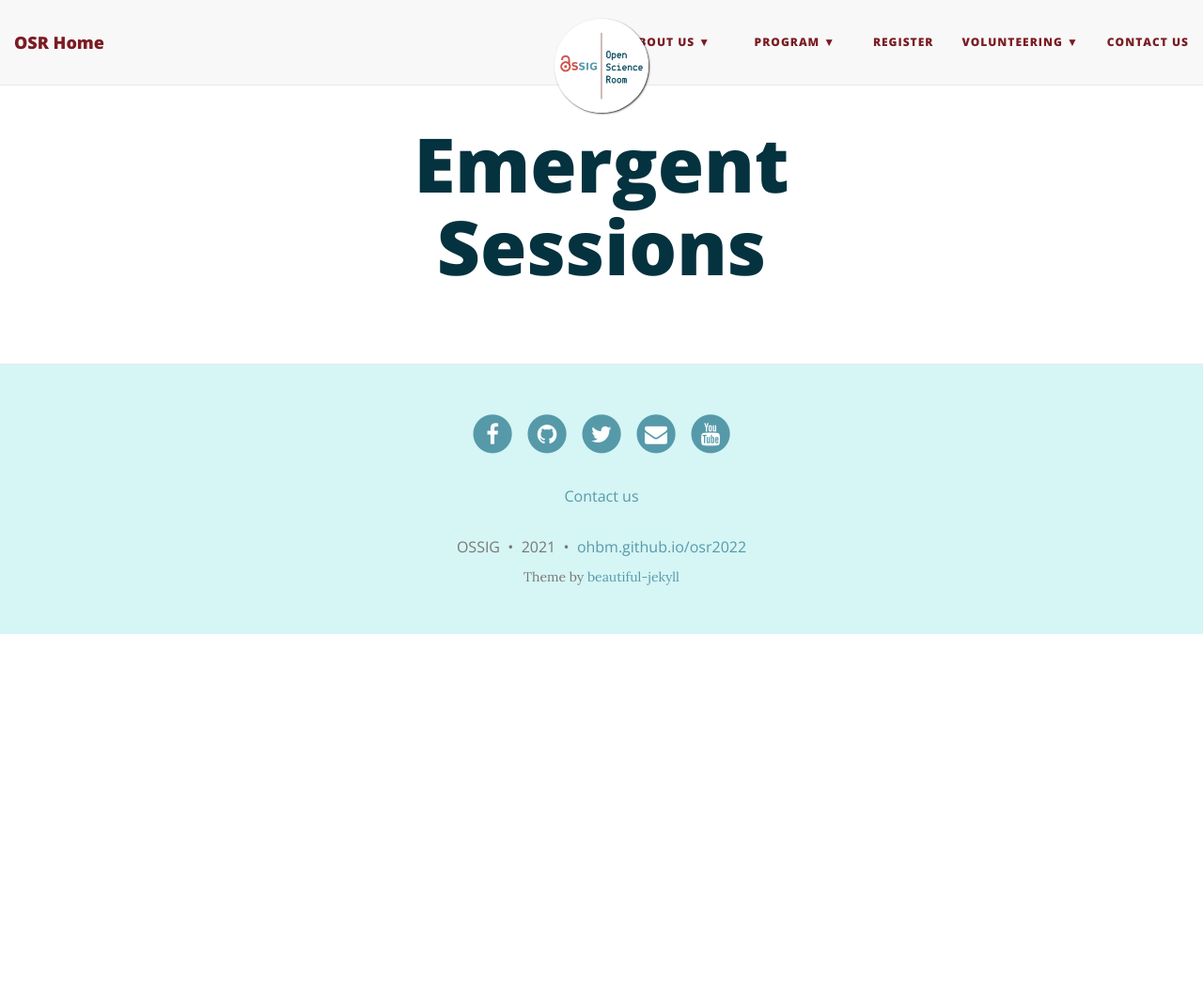
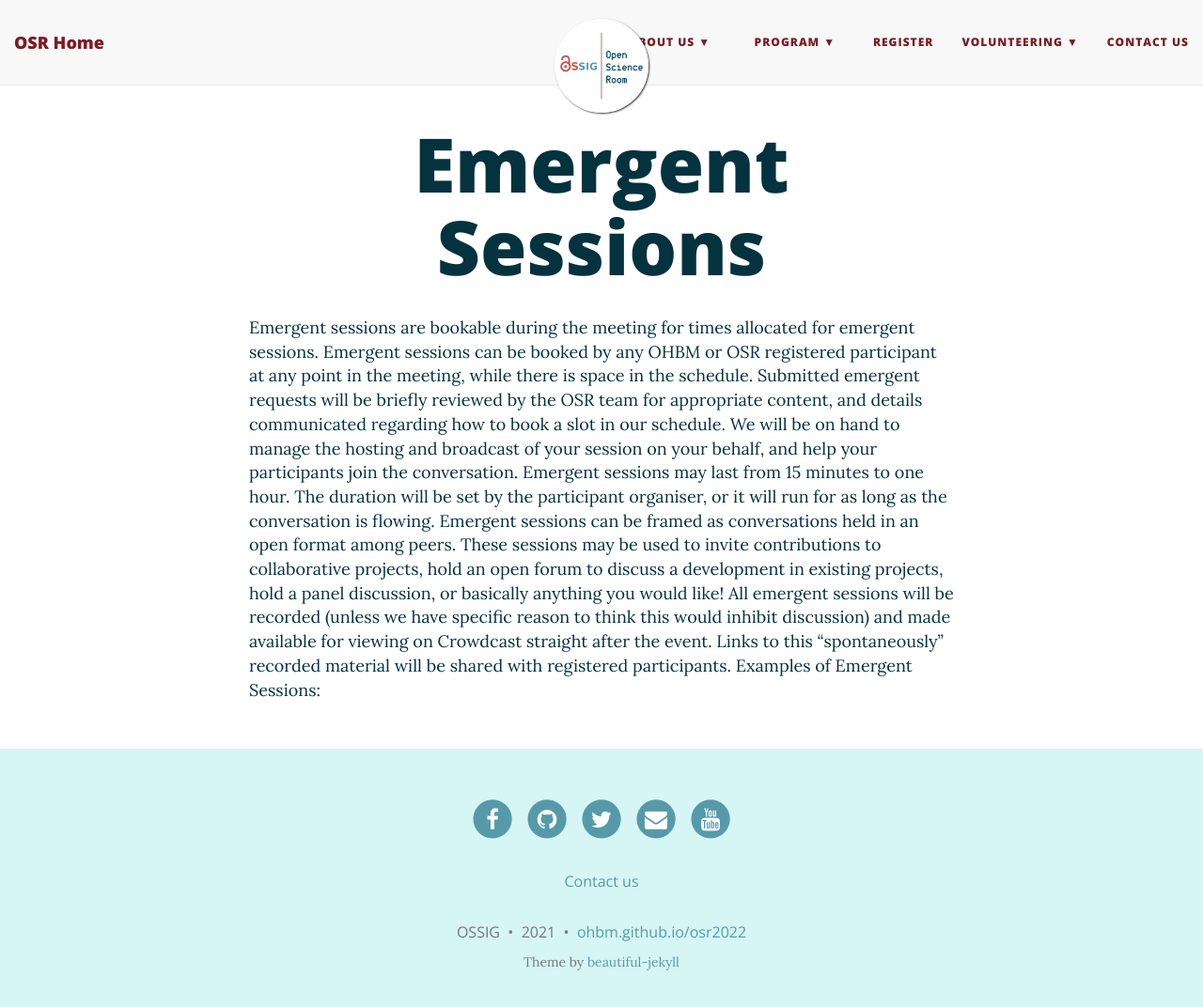
Before and after one commit to ohbm/osr2023, a Jekyll site: the page built from EmergentSessions.html, in a window 1280 px wide and 1085 px high. Shown: the top 1072 px of the window at 94% size. Built offline with Jekyll 4.4.1, drawn with Linux system fonts in a browser that asks for light colours; nearby versions of some CDN libraries.

Commit message:
Update EmergentSessions.html

```diff
--- a/EmergentSessions.html
+++ b/EmergentSessions.html
@@ -3,3 +3,15 @@
 title: Emergent Sessions
 permalink: /emergentsessions/
 ---
+
+Emergent sessions are bookable during the meeting for times allocated for emergent sessions.
+Emergent sessions can be booked by any OHBM or OSR registered participant at any point in the meeting, while there is space in the schedule.
+Submitted emergent requests will be briefly reviewed by the OSR team for appropriate content, and details communicated regarding how to book a slot in our schedule.
+We will be on hand to manage the hosting and broadcast of your session on your behalf, and help your participants join the conversation.
+Emergent sessions may last from 15 minutes to one hour. The duration will be set by the participant organiser, or it will run for as long as the conversation is flowing.
+Emergent sessions can be framed as conversations held in an open format among peers. These sessions may be used to invite contributions to collaborative projects,
+hold an open forum to discuss a development in existing projects, hold a panel discussion, or basically anything you would like!
+All emergent sessions will be recorded (unless we have specific reason to think this would inhibit discussion) and made available for viewing on Crowdcast straight after the event.
+Links to this “spontaneously” recorded material will be shared with registered participants.
+
+Examples of Emergent Sessions:
```
